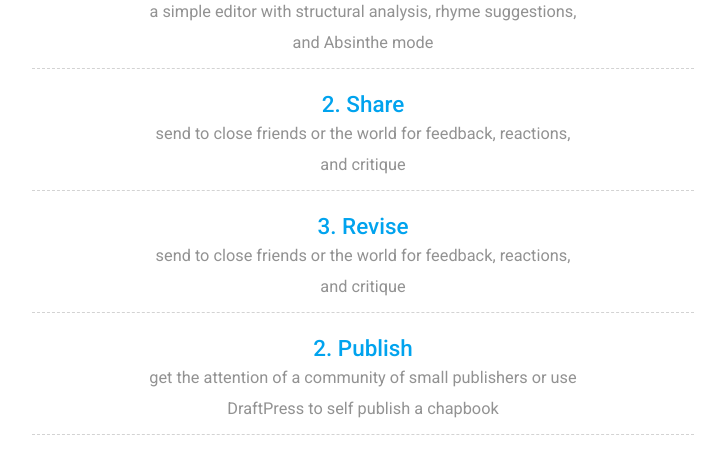
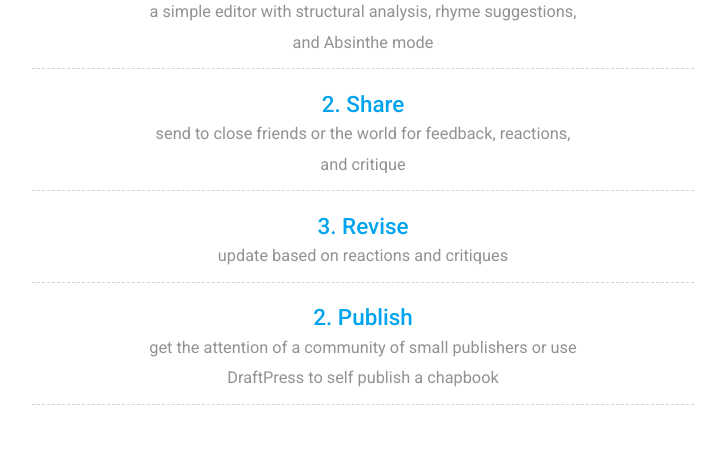
Before and after one commit to AdamWagner/draftpress, a Django app: page / in a window 1280 px wide. Shown: the part 533-1007 px from the top of the page, without its empty margins (277-1002 px from the left). After the commit the page ends 938 px from the top, so only its background shows below. Run offline with Django 3.2, Linux system fonts and the light colour scheme; some libraries are stand-ins or nearby versions.

Commit message:
Revise copy

```diff
--- a/marketing/templates/marketing/home.html
+++ b/marketing/templates/marketing/home.html
@@ -90,7 +90,7 @@
 
              <div class="push--bottom">
                  <h3 class="color--sky">3. Revise</h3>
-                 <p class="feature-text">send to close friends or the world for feedback, reactions, and critique</p>
+                 <p class="feature-text">update based on reactions and critiques</p>
                  <hr class="dashed">
              </div>
 
```
